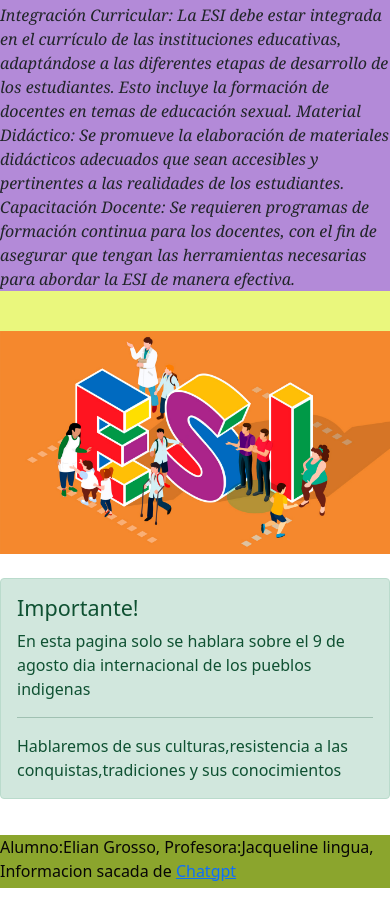
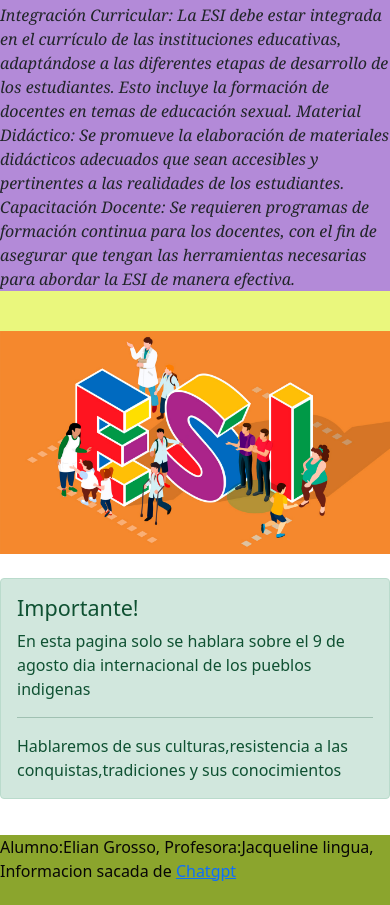
Before and after one commit to eliangrosso1/9-de-agosto-dia-internacional-de-los-indigenas-, a plain HTML site: page index.html in a window 390 px wide. Shown: the part 1540-2445 px from the top of the page. Drawn offline with nearby package versions, Linux system fonts and the light colour scheme.

Commit message:
Add files via upload

```diff
--- a/style.css
+++ b/style.css
@@ -113,4 +113,9 @@
       height: 1000px;
       justify-content: space-evenly;
     }
+    footer{
+    flex-direction: column;
+    height: 70px;
+    justify-content: space-evenly;
+    }
   }
```
